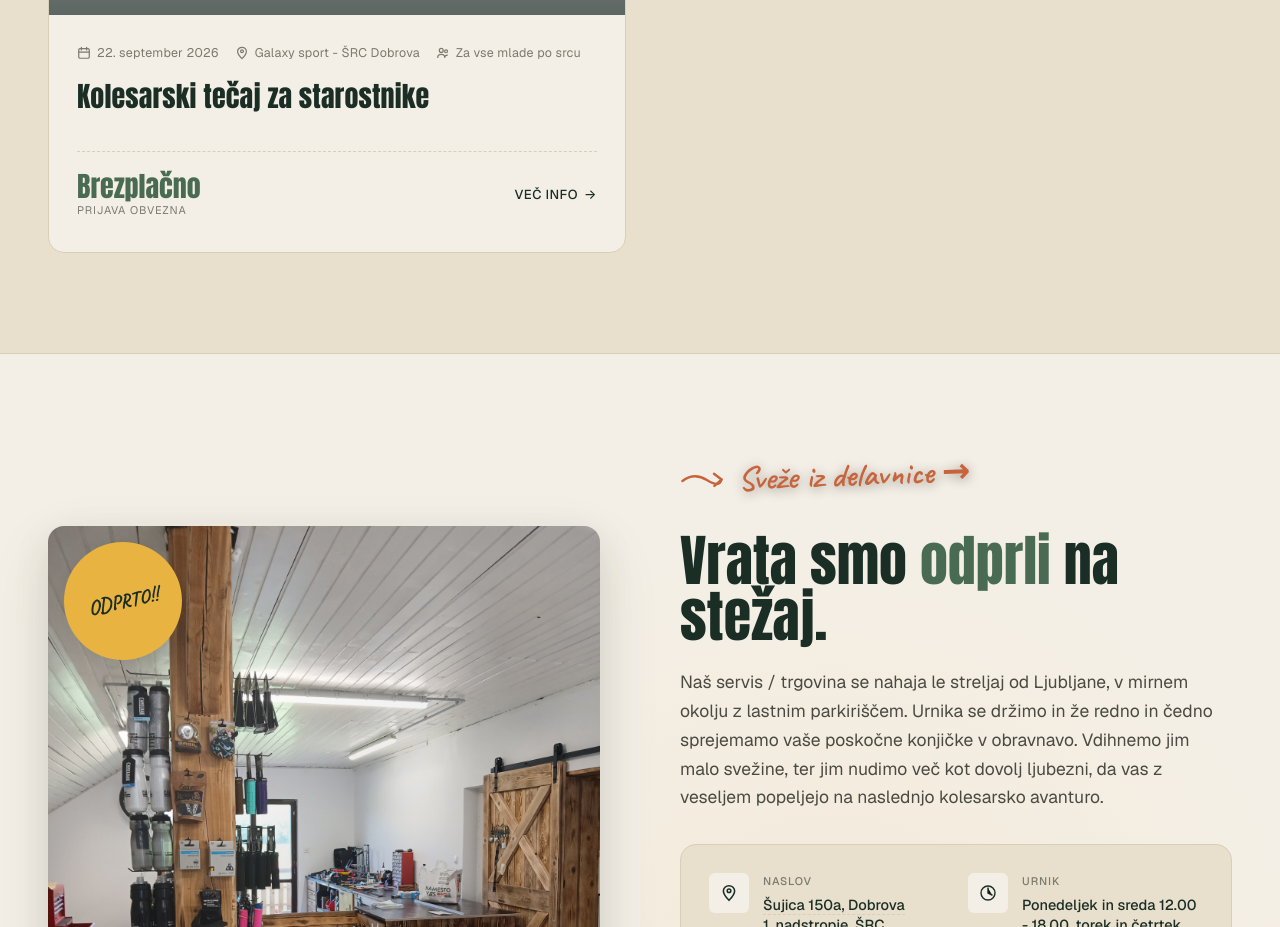
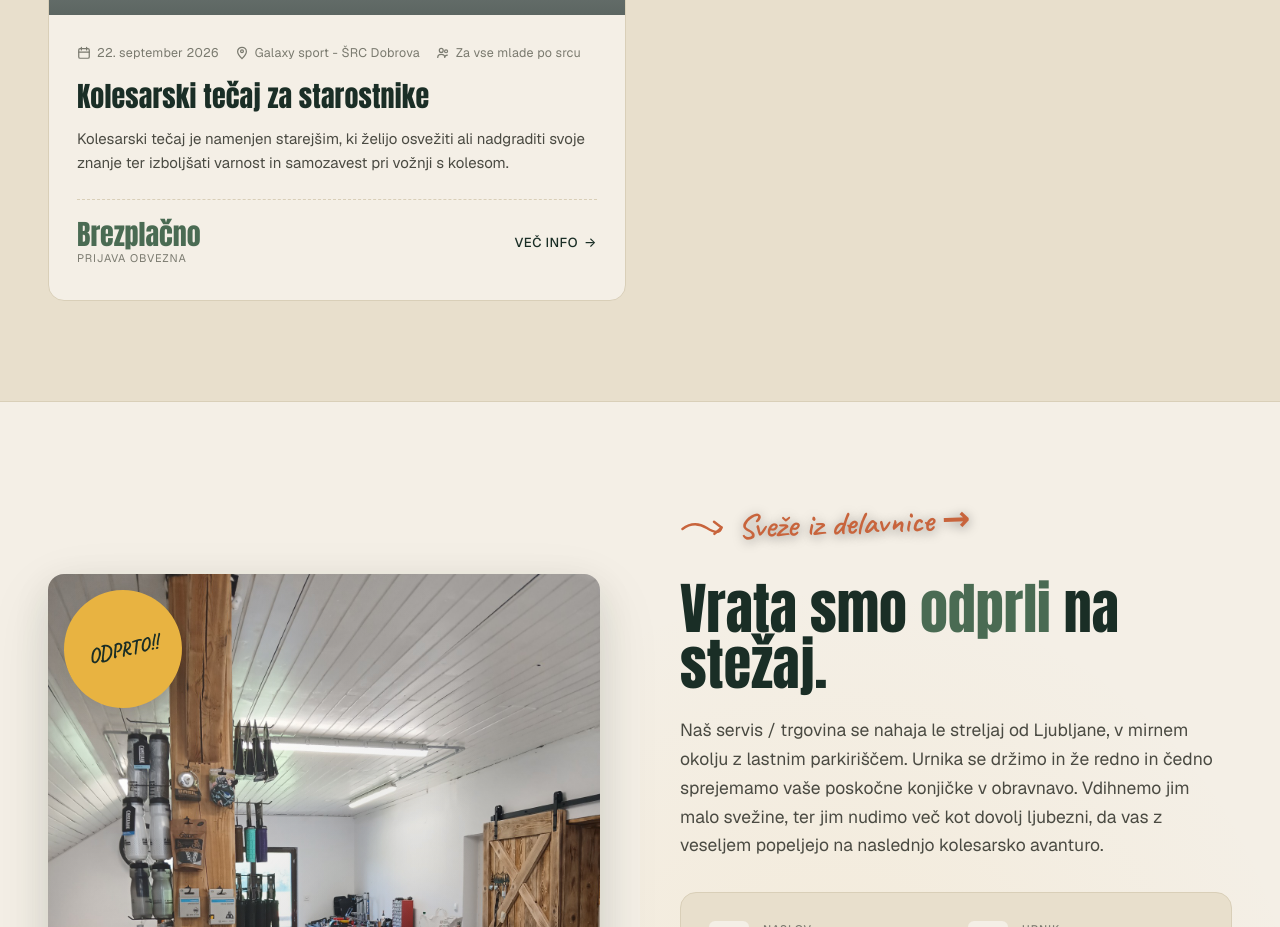
Before and after one commit to rokstrauss-art/galaxy-sport-website, an Eleventy site: page src/index.njk in a window 1280 px wide. Shown: the part 4492-5419 px from the top of the page. Built offline with nearby package versions, Linux system fonts and the light colour scheme; Eleventy itself is replaced by a stand-in of ours; files that its build step writes are made by us from their sources; grey boxes are pictures that could not be loaded.

Commit message:
Update src/events/nikoli-ni-prepozno.md (via Pages CMS)

```diff
--- a/src/events/nikoli-ni-prepozno.md
+++ b/src/events/nikoli-ni-prepozno.md
@@ -14,6 +14,9 @@ location_meta: Osrednjeslovenska
 audience: Za vse mlade po srcu
 group_size: 6 - 13
 difficulty: Nezahtevno
+description: Kolesarski tečaj je namenjen starejšim, ki želijo osvežiti ali
+  nadgraditi svoje znanje ter izboljšati varnost in samozavest pri vožnji s
+  kolesom.
 is_free: true
 sold_out: false
 price_num: Brezplačno
```
